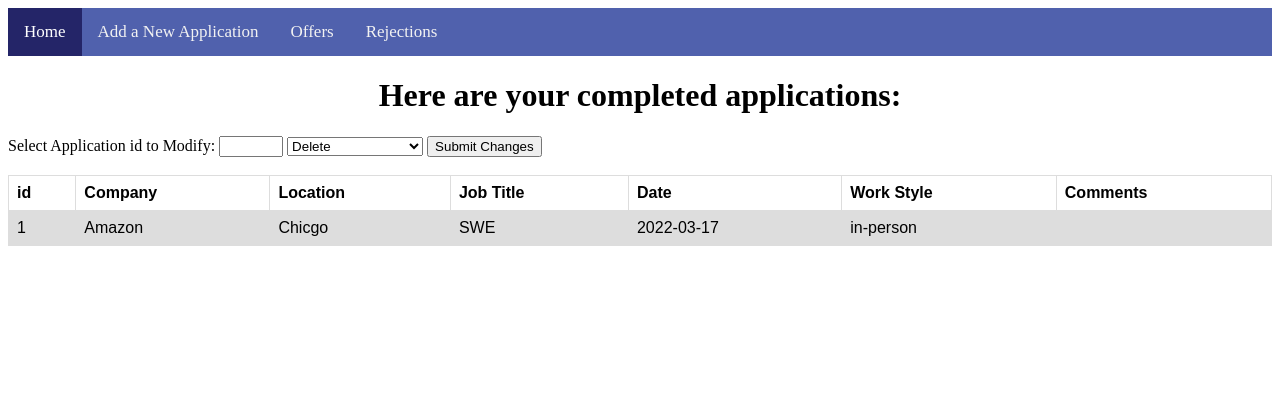
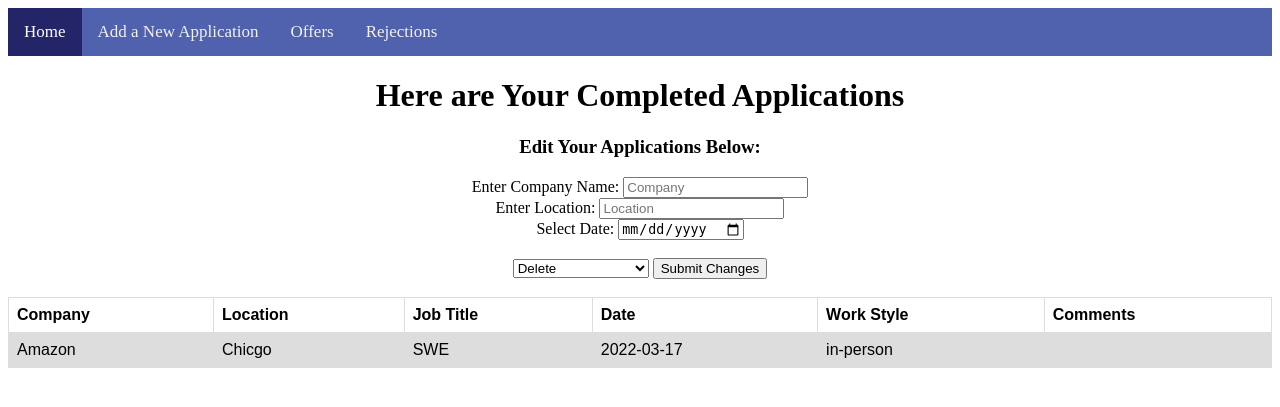
Before and after one commit to RaymondFeckoury/Group5_FinalProject, a PHP site: page /Group5_FinalProject/PHP/completed.php in a window 1280 px wide. Shown: the top 407 px of the page. Run offline with PHP 8.4, Linux system fonts and the light colour scheme; a user stored in the database is signed in; data comes from the database, SQL or seed files in the repository.

Commit message:
New approach to moving applications around. Much cleaner than using the id. Still some bugs to fix.

```diff
--- a/PHP/completed.php
+++ b/PHP/completed.php
@@ -5,15 +5,68 @@
     // If form data has been submitted
     if($_SERVER["REQUEST_METHOD"] == "POST") {
         $move = $_POST['move'];
-        $appid = $_POST['appSelect'];
+        $companyName = $_POST['appSelect'];
         $un = $_SESSION["username"];
-        // If user wants to delete the application
-        if ($_POST['move'] == 'offers') {
-            // Gets the corresponding row the user would like to move
-            $sql = "SELECT * FROM `completed` WHERE `completed`.`id` = $appid";
+        // Gets the corresponding row the user would like to modify
+        $sql = "SELECT * FROM `completed` WHERE `completed`.`company` = '$companyName'";
         $result2 = mysqli_query($conn, $sql);
         $row2 = mysqli_fetch_assoc($result2);
 
+        // If the same company name has multiple rows in completed
+        if (mysqli_num_rows($result2) > 1) {
+            $location = $_POST['locationSelect'];
+            $date = $_POST['dateSelect'];
+            if (empty($location) || empty($date)) {
+                ?>
+                <script>
+                    function myFunction() {
+                        alert("Multiple applications with this company name exist. Please enter the other fields.");
+                    }
+                    myFunction();
+                </script>
+                <?php
+            } else {
+                $newsql = "SELECT * FROM `completed` WHERE `completed`.`company` = '$companyName' AND `completed`.`location` = '$location' AND `completed`.`date` = '$date'";
+                $newresult = mysqli_query($conn, $sql);
+                // Same var name might cause errors
+                $newrow = mysqli_fetch_assoc($newresult);
+                if ($_POST['move'] == 'offers') {
+                    // Puts the information from that row into variables to be used in SQL queries
+                    $company = $newrow["company"];
+                    $location = $newrow["location"];
+                    $jobTitle = $newrow["jobTitle"];
+                    $date = $newrow["date"];
+                    $wl = $newrow["workLocation"];
+                    $comments = $newrow["comments"];
+                    $username = $newrow["username"];
+
+                    // Moves the application to offers
+                    $toOffers = "INSERT INTO `offers` (`company`, `location`, `jobTitle`, `date`, `workLocation`, `comments`, `username`) VALUES ('$company', '$location', '$jobTitle', '$date', '$wl', '$comments', '$username')";
+                    mysqli_query($conn, $toOffers);
+
+                } else if ($_POST['move'] == 'rejections') {
+                    // Puts the information from that row into variables to be used in SQL queries
+                    $company = $newrow["company"];
+                    $location = $newrow["location"];
+                    $jobTitle = $newrow["jobTitle"];
+                    $date = $newrow["date"];
+                    $comments = $newrow["comments"];
+                    $username = $newrow["username"];
+
+                    // Moves the application to rejections
+                    $toRejections = "INSERT INTO `Rejections` (`company`, `location`, `jobTitle`, `date`, `comments`, `username`) VALUES ('$company', '$location', '$jobTitle', '$date', '$comments', '$username')";
+                    mysqli_query($conn, $toRejections);
+                }
+
+                // Deletes the application from completed
+                $newquery = "DELETE FROM completed WHERE `completed`.`company` = '$companyName' AND `completed`.`location` = '$location' AND `completed`.`date` = '$date'";
+                mysqli_query($conn, $newquery);
+            }
+        } else { // If we don't have to prompt the user for the other application information
+            $sql = "SELECT * FROM `completed` WHERE `completed`.`company` = '$companyName'";
+            $result2 = mysqli_query($conn, $sql);
+            $row2 = mysqli_fetch_assoc($result2);
+            if ($_POST['move'] == 'offers') {
                 // Puts the information from that row into variables to be used in SQL queries
                 $company = $row2["company"];
                 $location = $row2["location"];
@@ -28,27 +81,23 @@
                 mysqli_query($conn, $toOffers);
 
             } else if ($_POST['move'] == 'rejections') {
-            // Gets the corresponding row the user would like to move
-            $sql = "SELECT * FROM `completed` WHERE `completed`.`id` = $appid";
-            $result2 = mysqli_query($conn, $sql);
-            $row2 = mysqli_fetch_assoc($result2);
-
                 // Puts the information from that row into variables to be used in SQL queries
                 $company = $row2["company"];
                 $location = $row2["location"];
                 $jobTitle = $row2["jobTitle"];
-            $date = $row2["date"];
                 $comments = $row2["comments"];
                 $username = $row2["username"];
 
                 // Moves the application to rejections
-            $query2 = "INSERT INTO `Rejections` (`company`, `location`, `jobTitle`, `date`, `comments`, `username`) VALUES ('$company', '$location', '$jobTitle', '$date', '$comments', '$username')";
+                $query2 = "INSERT INTO `Rejections` (`company`, `location`, `jobTitle`, `comments`, `username`) VALUES ('$company', '$location', '$jobTitle', '$comments', '$username')";
                 mysqli_query($conn, $query2);
 
             }
 
-        $query = "DELETE FROM completed WHERE `completed`.`id` = $appid";
+            // Deletes the application from completed
+            $query = "DELETE FROM completed WHERE `completed`.`company` = '$companyName'";
             mysqli_query($conn, $query);
+        }
     }
 ?>
 
@@ -73,10 +122,17 @@
     </div>
 
     <!--This is the application modifying option-->
-    <form method="post">
-        <h1>Here are your completed applications:</h1>
-        <label for="appSelect">Select Application id to Modify:</label>
-        <input type="number" id="appSelect" name="appSelect" min="1" max="500">
+    <form method="post" style="text-align: center">
+        <h1>Here are Your Completed Applications</h1>
+        <h3 style="text-align: center">Edit Your Applications Below:</h3>
+        <div>
+            <label for="appSelect">Enter Company Name:</label>
+            <input name="appSelect" type="text" placeholder="Company"><br>
+            <label for="locationSelect">Enter Location:</label>
+            <input name="locationSelect" type="text" placeholder="Location"><br>
+            <label for="dateSelect">Select Date:</label>
+            <input type="date" id="date" name="dateSelect"><br><br>
+        </div>
         <select name="move">
             <option value="delete">Delete</option>
             <option value="offers">Move to Offers</option>
@@ -95,13 +151,13 @@
     $result = mysqli_query($conn, $sql);
     if (mysqli_num_rows($result) > 0) {
         // Table headers
-        echo "<table><tr><th>id</th><th>Company</th><th>Location</th><th>Job Title</th><th>Date</th><th>Work Style</th><th>Comments</th></tr>";
+        echo "<table><tr><th>Company</th><th>Location</th><th>Job Title</th><th>Date</th><th>Work Style</th><th>Comments</th></tr>";
         // Puts all results of the sql query into the table
         while ($row = mysqli_fetch_assoc($result)) {
-            echo "<tr><td>" . $row["id"] . "</td><td>" . $row["company"]. "</td><td>" . $row["location"] . "</td><td>" . $row["jobTitle"] . "</td><td>" . $row["date"] . "</td><td>" . $row["workLocation"] . "</td><td>" . $row["comments"] . "</td></tr>";
+            echo "<tr><td>" . $row["company"]. "</td><td>" . $row["location"] . "</td><td>" . $row["jobTitle"] . "</td><td>" . $row["date"] . "</td><td>" . $row["workLocation"] . "</td><td>" . $row["comments"] . "</td></tr>";
         }
         echo "</table>";
     } else {
-        echo "You currently have 0 completed applications.";
+        echo "<h3 style='text-align:center'>You currently have 0 completed applications.</h3>";
     }
 ?>
--- a/PHP/offers.php
+++ b/PHP/offers.php
@@ -52,10 +52,10 @@
     $result = mysqli_query($conn, $sql);
     if (mysqli_num_rows($result) > 0) {
         // Table headers
-        echo "<table><tr><th>id</th><th>Company</th><th>Location</th><th>Job Title</th><th>Date</th><th>Work Style</th><th>Comments</th></tr>";
+        echo "<table><tr><th>Company</th><th>Location</th><th>Job Title</th><th>Date</th><th>Work Style</th><th>Comments</th></tr>";
         // Puts all results of the sql query into the table
         while ($row = mysqli_fetch_assoc($result)) {
-            echo "<tr><td>" . $row["id"] . "</td><td>" . $row["company"] . "</td><td>" . $row["location"] . "</td><td>" . $row["jobTitle"] . "</td><td>" . $row["date"] . "</td><td>" . $row["workLocation"] . "</td><td>" . $row["comments"] . "</td></tr>";
+            echo "<tr><td>" . $row["company"] . "</td><td>" . $row["location"] . "</td><td>" . $row["jobTitle"] . "</td><td>" . $row["date"] . "</td><td>" . $row["workLocation"] . "</td><td>" . $row["comments"] . "</td></tr>";
         }
         echo "</table>";
     } else {
--- a/PHP/rejections.php
+++ b/PHP/rejections.php
@@ -42,10 +42,10 @@
         $sql = "SELECT * FROM rejections WHERE username='" . $un . "'";
         $result = mysqli_query($conn, $sql);
         if (mysqli_num_rows($result) > 0) {
-            echo "<table><tr><th>id</th><th>Company</th><th>Location</th><th>Job Title</th><th>Date</th><th>Work Style</th><th>Comments</th></tr>";
+            echo "<table><tr><th>Company</th><th>Location</th><th>Job Title</th><th>Comments</th></tr>";
             while ($row = mysqli_fetch_assoc($result))
             {
-                echo "<tr><td>" . $row["id"] . "</td><td>" . $row["company"]. "</td><td>" . $row["location"] . "</td><td>" . $row["jobTitle"] . "</td><td>" . $row["date"] . "</td><td>" . $row["workLocation"] . "</td><td>" . $row["comments"] . "</td></tr>";
+                echo "<tr><td>" . $row["company"]. "</td><td>" . $row["location"] . "</td><td>" . $row["jobTitle"] . "</td><td>" . $row["comments"] . "</td></tr>";
             }
         } else {
             echo "You currently have 0 rejections.";
```
Also changed, not shown: 1 other file. Lines whose indentation alone changed are shown as unchanged.
